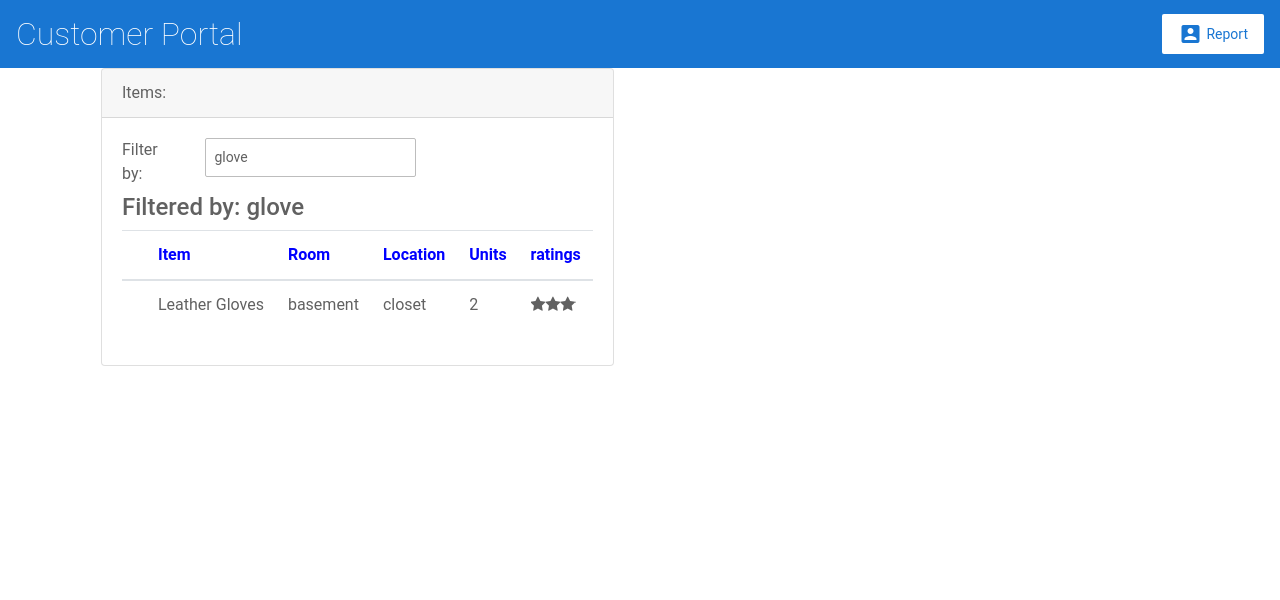
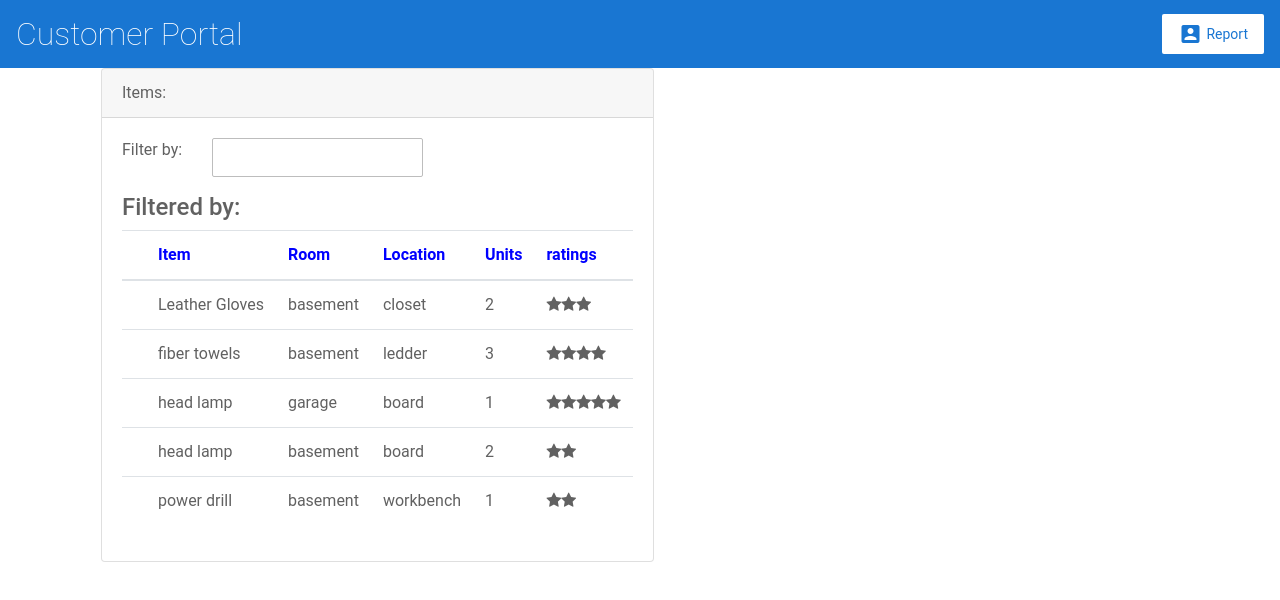
Before and after one commit to harryliuhao/wims, an Angular app: page / in a window 1280 px wide. Shown: the top 600 px of the page. Built offline with nearby package versions, Linux system fonts and the light colour scheme.

Commit message:
added service

```diff
--- a/src/app/item-form/item-form.component.ts
+++ b/src/app/item-form/item-form.component.ts
@@ -1,6 +1,6 @@
 import { Component, OnInit } from '@angular/core';
-import {Iitem} from './item'
-
+import {Iitem} from './item';
+import {ItemService} from './item.service';
 
 
 @Component({
@@ -23,53 +23,10 @@
   }
 
 
-  filteredItems: Iitem[];
-  items: Iitem[]=[
-    {
-    "itemId": 1,
-    "itemName": "Leather Gloves",
-    "room": "basement",
-    "place": "closet",
-    "updateDate": "March 19, 2020",
-    "description": "bought at Costco",
-    "quantity": 2,
-    "starRating": 3
-  },
-  {
-    "itemId": 2,
-    "itemName": "fiber towels",
-    "room": "basement",
-    "place": "ledder",
-    "updateDate": "March 19, 2020",
-    "description": "used",
-    "quantity": 3,
-    "starRating": 4
-  },
-    {
-    "itemId": 3,
-    "itemName": "head lamp",
-    "room": "garage",
-    "place": "board",
-    "updateDate": "October 19, 2020",
-    "description": "new",
-    "quantity": 1,
-    "starRating": 5
-  },
-    {
-    "itemId": 4,
-    "itemName": "head lamp",
-    "room": "basement",
-    "place": "board",
-    "updateDate": "October 19, 2020",
-    "description": "new",
-    "quantity": 2,
-    "starRating": 2
-  }
-  ];
+  filteredItems: Iitem[]=[];
+  items: Iitem[]=[];
 
-  constructor() {
-    this.filteredItems=this.items;
-    this.listFilter='glove';
+  constructor(private itemService: ItemService) {
    }
 
 
@@ -83,7 +40,8 @@
     this.pageTitle='Item List: '+message;
   }
   ngOnInit(): void {
-    console.log("Oninit is on");
+    this.items=this.itemService.getItems();
+    this.filteredItems=this.items;
 
   }
 
--- /dev/null
+++ b/src/app/item-form/item.service.ts
@@ -0,0 +1,62 @@
+import {Injectable} from '@angular/core';
+import {Iitem} from "./item";
+
+@Injectable({
+  providedIn: 'root'
+})
+export class ItemService{
+    getItems(): Iitem[]{
+        return [
+            {
+                "itemId": 1,
+                "itemName": "Leather Gloves",
+                "room": "basement",
+                "place": "closet",
+                "updateDate": "March 19, 2020",
+                "description": "bought at Costco",
+                "quantity": 2,
+                "starRating": 3
+              },
+              {
+                "itemId": 2,
+                "itemName": "fiber towels",
+                "room": "basement",
+                "place": "ledder",
+                "updateDate": "March 19, 2020",
+                "description": "used",
+                "quantity": 3,
+                "starRating": 4
+              },
+                {
+                "itemId": 3,
+                "itemName": "head lamp",
+                "room": "garage",
+                "place": "board",
+                "updateDate": "October 19, 2020",
+                "description": "new",
+                "quantity": 1,
+                "starRating": 5
+              },
+                {
+                "itemId": 4,
+                "itemName": "head lamp",
+                "room": "basement",
+                "place": "board",
+                "updateDate": "October 19, 2020",
+                "description": "new",
+                "quantity": 2,
+                "starRating": 2
+              },
+              {
+                "itemId": 5,
+                "itemName": "power drill",
+                "room": "basement",
+                "place": "workbench",
+                "updateDate": "December 19, 2020",
+                "description": "DeWalt",
+                "quantity": 1,
+                "starRating": 2
+              }
+        ];
+    }
+}
```
